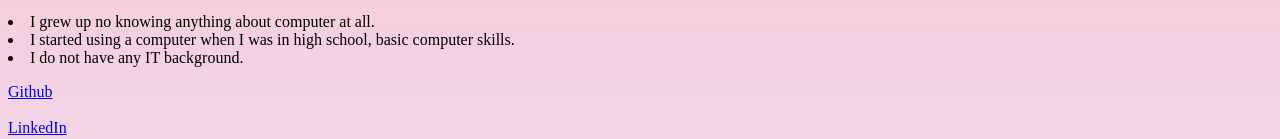
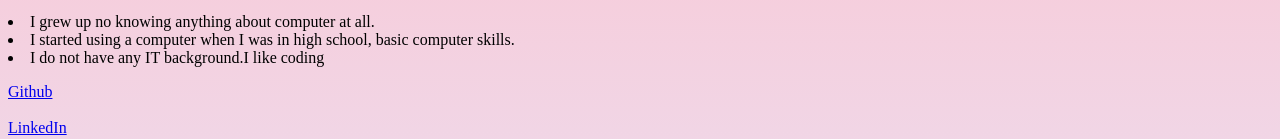
Before and after one commit to Liya2019/Refcode-Project, a plain HTML site: page About.html in a window 1280 px wide. Shown: the part 312-451 px from the top of the page. Drawn offline with Linux system fonts and the light colour scheme.

Commit message:
Update About.html

```diff
--- a/About.html
+++ b/About.html
@@ -33,7 +33,7 @@
   <li>
  I started using a computer when I was in high school, basic computer skills.
 </li>
- <li>I do not have any IT background. </li>
+ <li>I do not have any IT background.I like coding </li>
 </p>
 
 <a href="https://github.com/Liya2019">Github</a> <br> <br>
```
